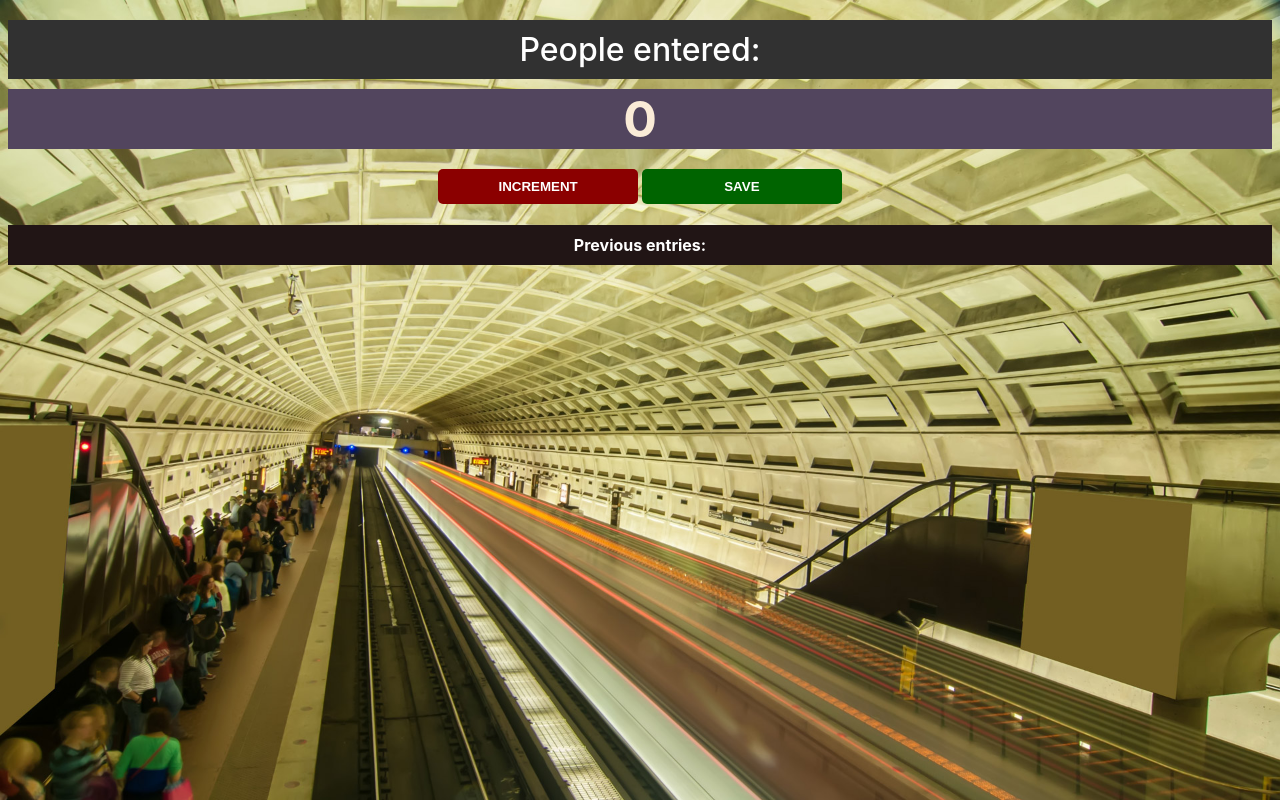
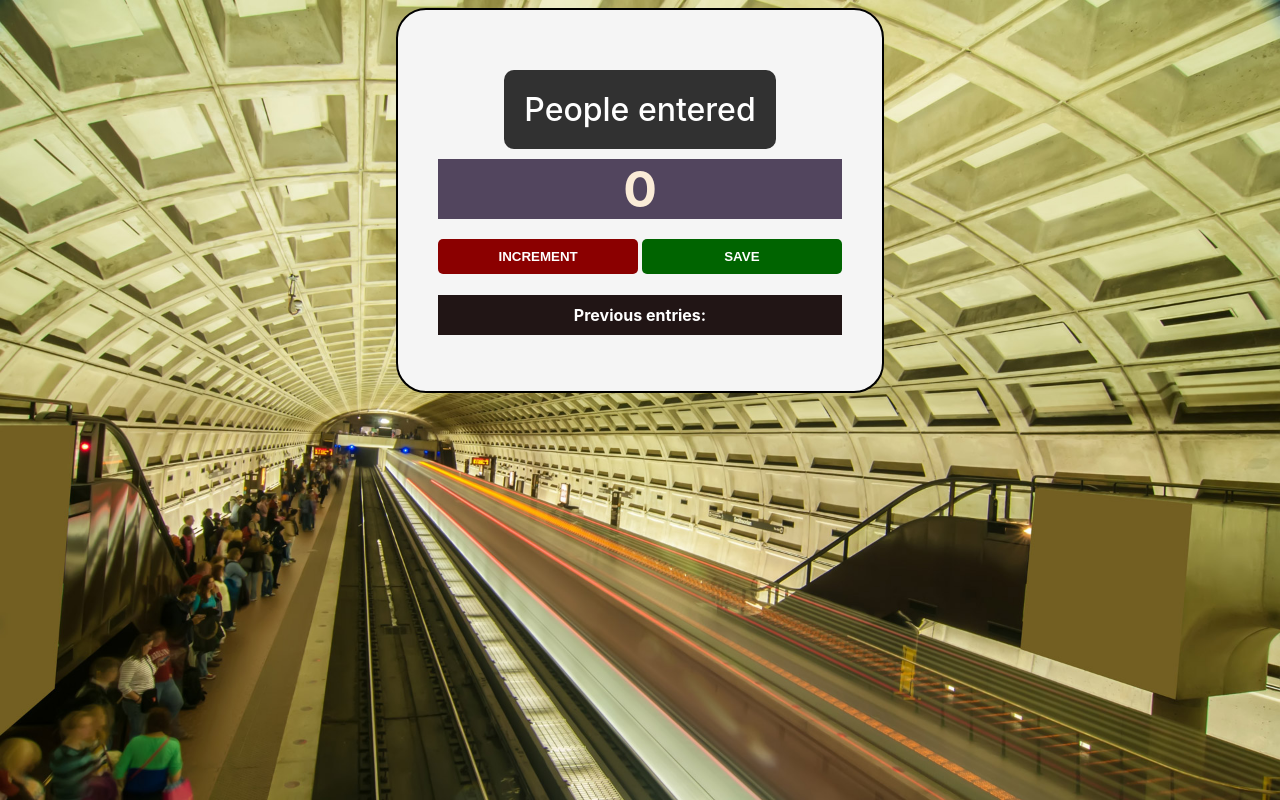
Before and after one commit to hamzasherazii/People-Counter-Application, a plain HTML site: page index.html in a window 1280 px wide. Drawn offline with Linux system fonts and the light colour scheme.

Commit message:
application completed

```diff
--- a/index.html
+++ b/index.html
@@ -1,19 +1,23 @@
 <!DOCTYPE html>
 <html lang="en">
+
 <head>
     <meta charset="UTF-8">
     <meta name="viewport" content="width=device-width, initial-scale=1.0">
     <link rel="stylesheet" href="./style.css">
     <title>People Counter</title>
 </head>
+
 <body>
-    <h1>People entered:</h1>
-    <h2 id="count-el">0</h2>
+    <div class="myFirstDiv">
+        <h1>People entered</h1>
+        <h2 id="count-el">0</h2>
 
-    <button id="increment-btn" onclick="increment()">INCREMENT</button>
-    <button id="save-btn" onclick="saveCount()">SAVE</button>
-    <p id="save-el">Previous entries: </p>
-
+        <button id="increment-btn" onclick="increment()">INCREMENT</button>
+        <button id="save-btn" onclick="saveCount()">SAVE</button>
+        <p id="save-el">Previous entries: </p>
+    </div>
     <script src="./main.js"></script>
 </body>
+
 </html>
--- a/main.js
+++ b/main.js
@@ -19,5 +19,6 @@ function increment(){
 function saveCount(){
     let countStr = count + " - ";
     saveEl.textContent += countStr;
-    console.log(count);
+    count = 0;
+    countEl.innerText = count;
 };
--- a/style.css
+++ b/style.css
@@ -4,16 +4,29 @@ body {
     font-family: -apple-system, BlinkMacSystemFont, 'Segoe UI', Roboto, Oxygen, Ubuntu, Cantarell, 'Open Sans', 'Helvetica Neue', sans-serif;
     font-weight: bold;
     text-align: center;
+    display: flex;
+    justify-content: center;
+    align-items: center;
 }
+
+
+.myFirstDiv {
+    background-color: whitesmoke;
+    border: 2px solid black;
+    border-radius: 30px;
+    padding: 40px;
+}
+
 
 h1 {
     margin-top: 20px;
     margin-bottom: 10px;
-    padding-top: 10px;
-    padding-bottom: 10px;
+    padding: 20px;
     color: white;
     font-weight: 500;
     background-color: rgb(49, 49, 49);
+    display: inline-block;
+    border-radius: 10px;
 }
 
 h2 {
@@ -24,7 +37,7 @@ h2 {
     color: antiquewhite;
 }
 
-p{
+p {
     padding: 10px;
     color: white;
     background-color: rgb(33, 21, 21);
```
